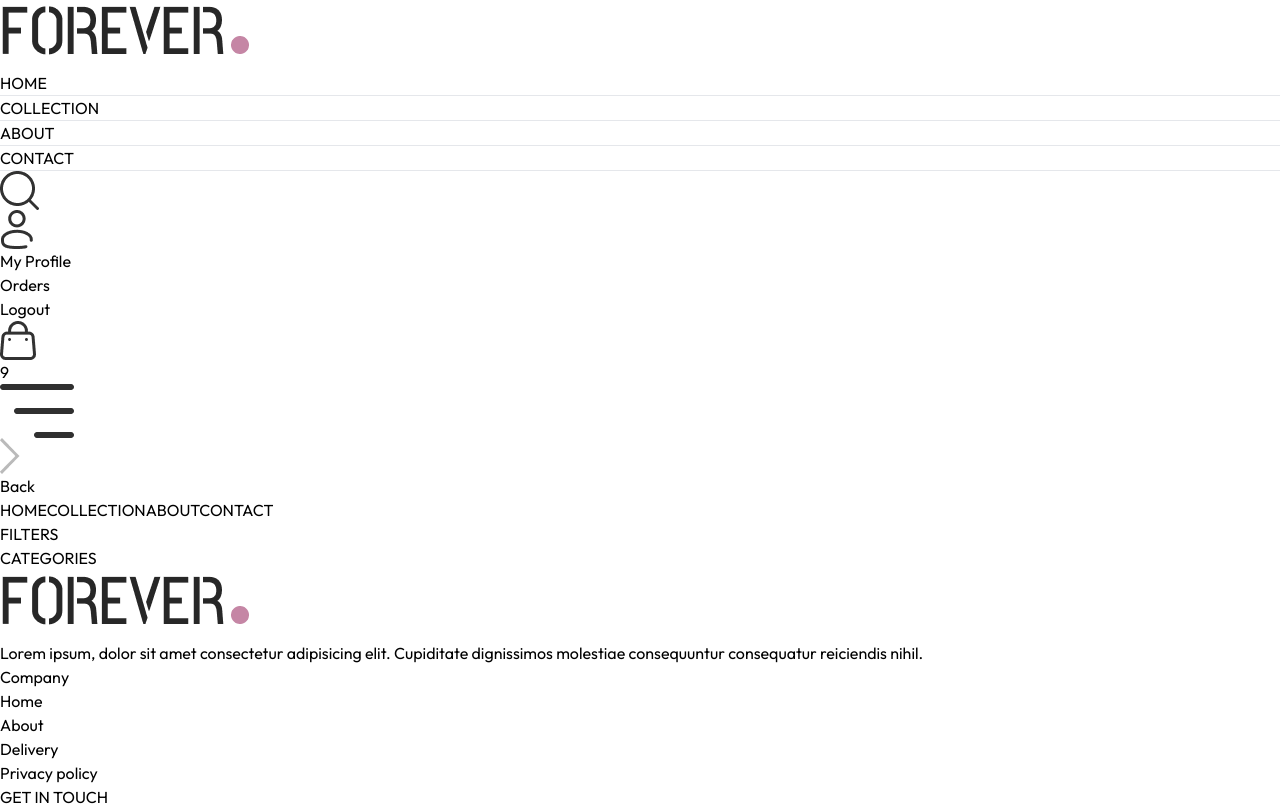
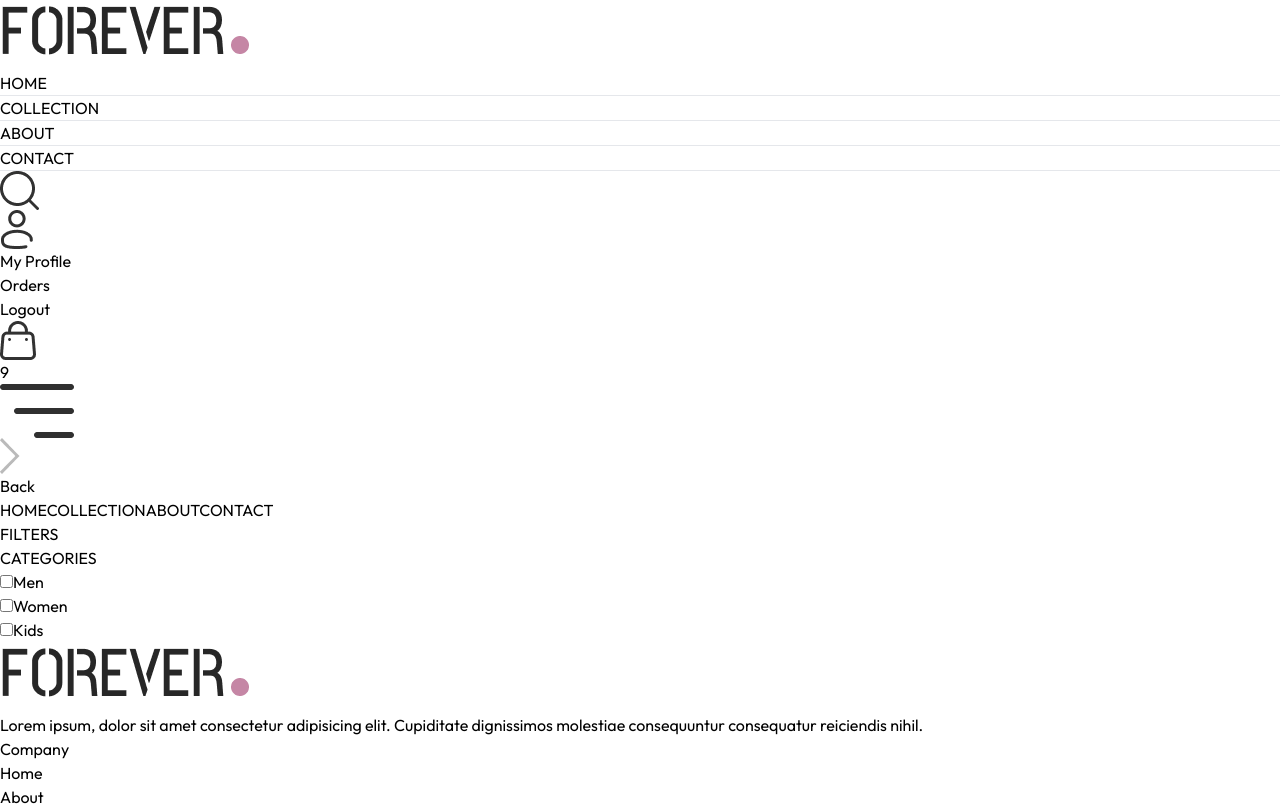
Before and after one commit to aryal05/Fletched-Website, a React (Vite) app in the folder Ecomerce Frontend/: page /collection in a window 1280 px wide. Shown: the top 806 px of the page. Built offline with nearby package versions, Linux system fonts and the light colour scheme.

Commit message:
category section

```diff
--- a/Ecomerce Frontend/src/pages/Collection.jsx
+++ b/Ecomerce Frontend/src/pages/Collection.jsx
@@ -15,10 +15,19 @@ const Collection = () => {
       <div className={`border border-gray-300 pl-5 py-3 mt-6 ${showFilter ? '' : 'hidden'} sm:block`}>
         <p className='mb-3 text-sm font-medium'>CATEGORIES</p>
         <div className='flex flex-col gap-2 text-sm font-light text-gray-700'>
+          <p className='flex gap-2'>
+            <input type="checkbox" className='w-3' value={'Men'} />Men
+          </p>
+          <p className='flex gap-2'>
+            <input type="checkbox" className='w-3' value={'Women'} />Women
+          </p>
+          <p className='flex gap-2'>
+            <input type="checkbox" className='w-3' value={'Kids'} />Kids
+          </p>
+        </div>
+</div>
 
-        </div>
 
-</div>
       </div>
 
      </div>
```
